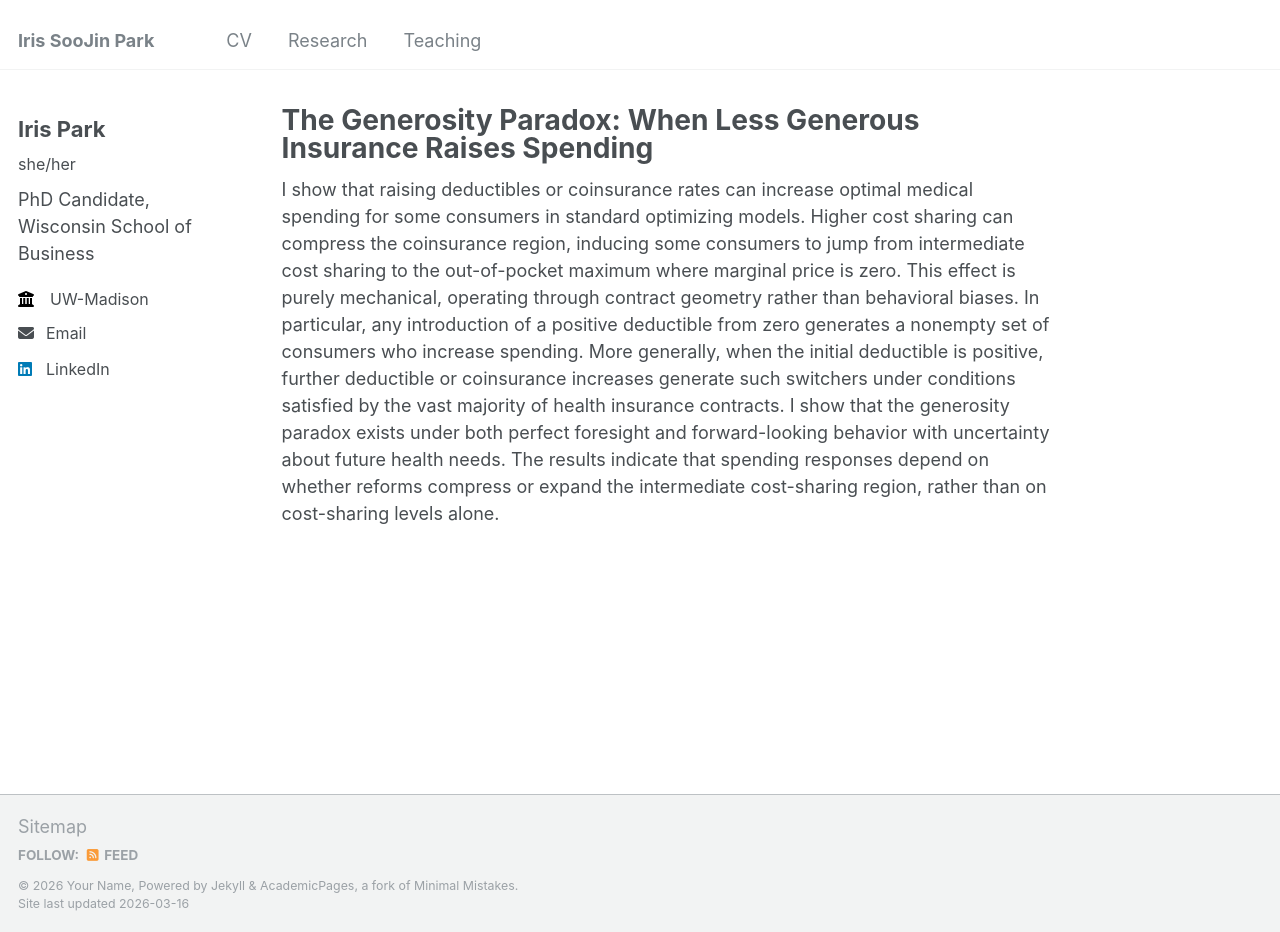
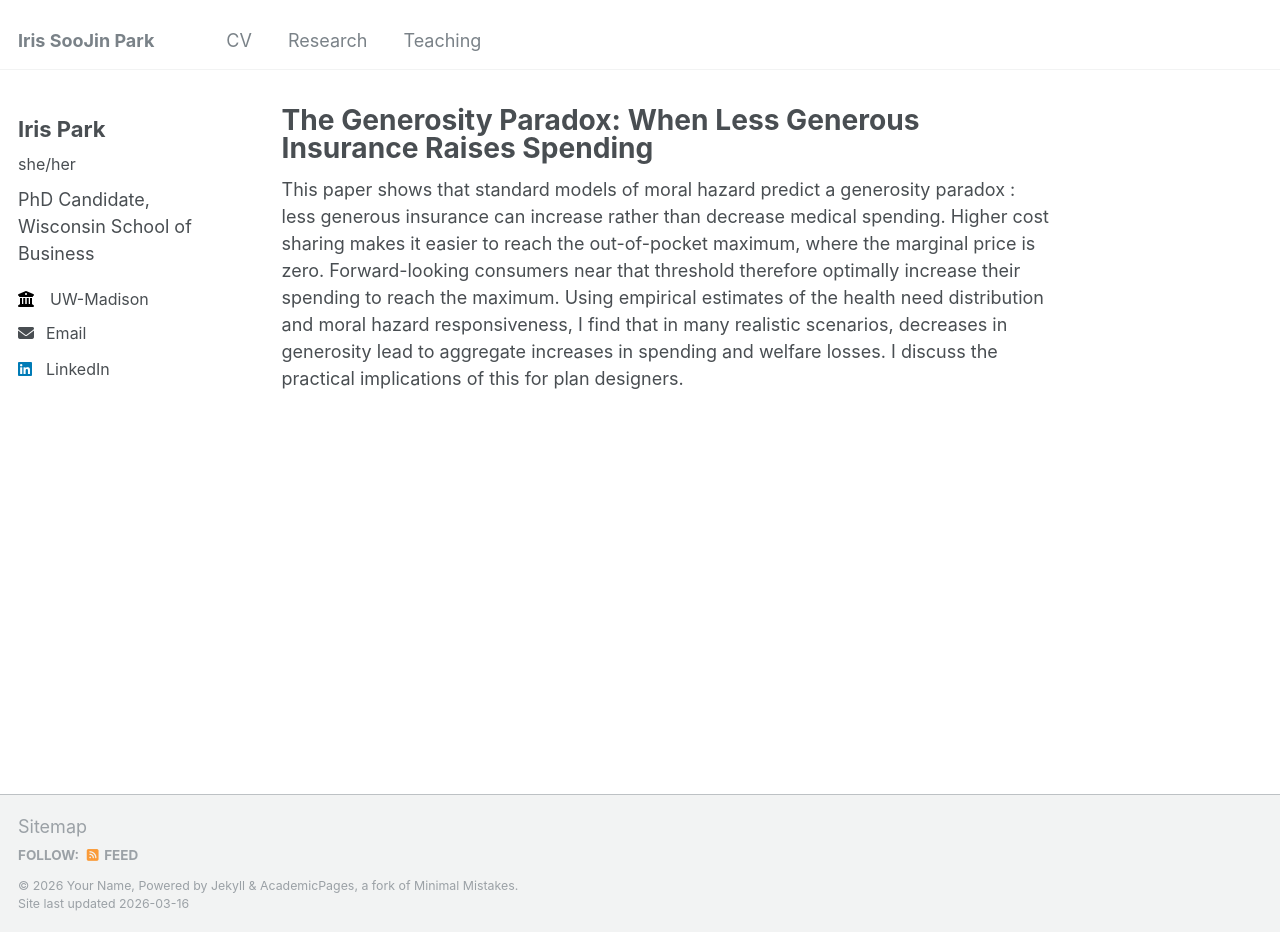
Before and after one commit to Iris-SooJin-Park/Iris-SooJin-Park.github.io, a Jekyll site: the page built from _publications/2025-01-01-The deductible paradox.md, in a window 1280 px wide and 932 px high. Built offline with Jekyll 4.4.1, drawn with Linux system fonts in a browser that asks for light colours.

Commit message:
abstract

```diff
--- a/_publications/2025-01-01-The deductible paradox.md
+++ b/_publications/2025-01-01-The deductible paradox.md
@@ -9,4 +9,4 @@ category: working_papers
 paperurl: "/files/The%20Generosity%20Paradox.pdf"
 #citation: 'Your Name, You. (2015). &quot;Paper Title Number 3.&quot; <i>Journal 1</i>. 1(3).'
 ---
-I show that raising deductibles or coinsurance rates can increase optimal medical spending for some consumers in standard optimizing models. Higher cost sharing can compress the coinsurance region, inducing some consumers to jump from intermediate cost sharing to the out-of-pocket maximum where marginal price is zero. This effect is purely mechanical, operating through contract geometry rather than behavioral biases. In particular, any introduction of a positive deductible from zero generates a nonempty set of consumers who increase spending. More generally, when the initial deductible is positive, further deductible or coinsurance increases generate such switchers under conditions satisfied by the vast majority of health insurance contracts. I show that the generosity paradox exists under both perfect foresight and forward-looking behavior with uncertainty about future health needs. The results indicate that spending responses depend on whether reforms compress or expand the intermediate cost-sharing region, rather than on cost-sharing levels alone.
+This paper shows that standard models of moral hazard predict a generosity paradox : less generous insurance can increase rather than decrease medical spending. Higher cost sharing makes it easier to reach the out-of-pocket maximum, where the marginal price is zero. Forward-looking consumers near that threshold therefore optimally increase their spending to reach the maximum. Using empirical estimates of the health need distribution and moral hazard responsiveness, I find that in many realistic scenarios, decreases in generosity lead to aggregate increases in spending and welfare losses. I discuss the practical implications of this for plan designers.
```
